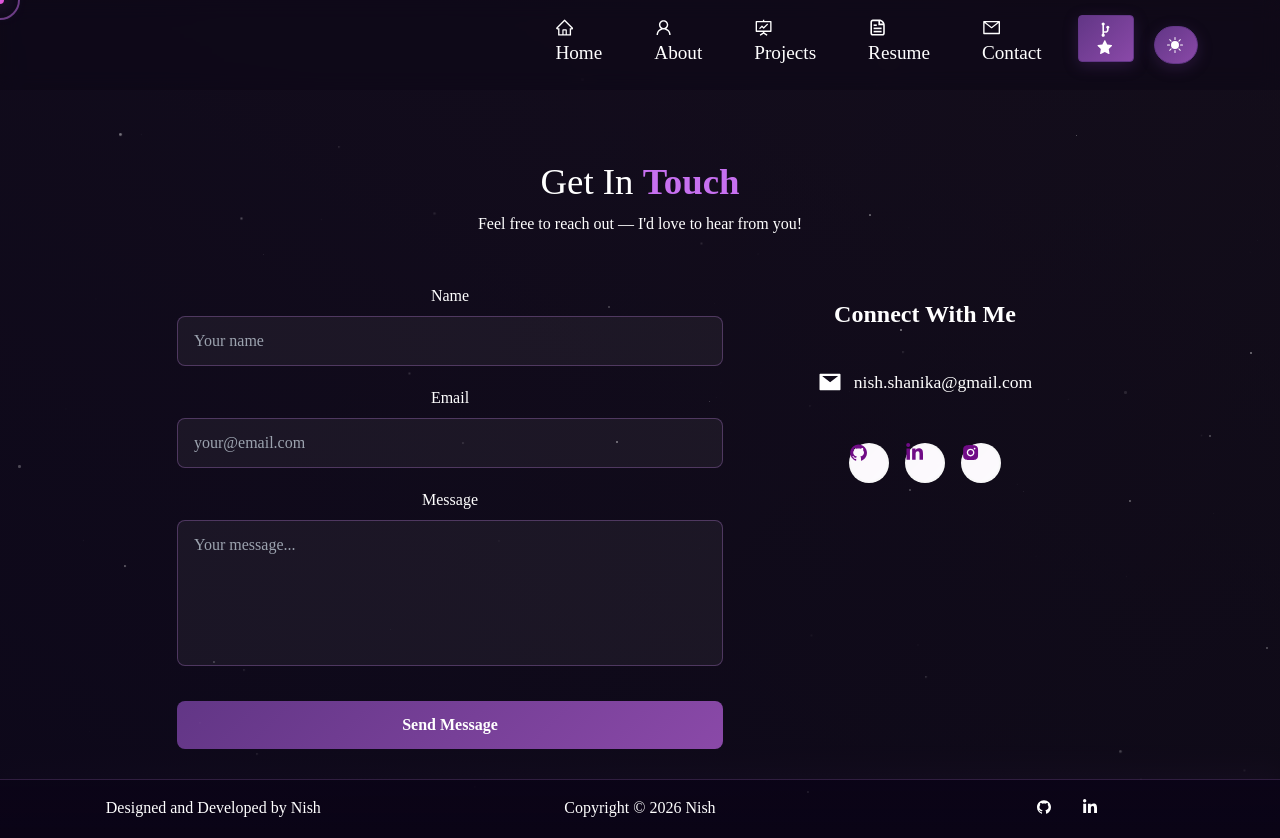
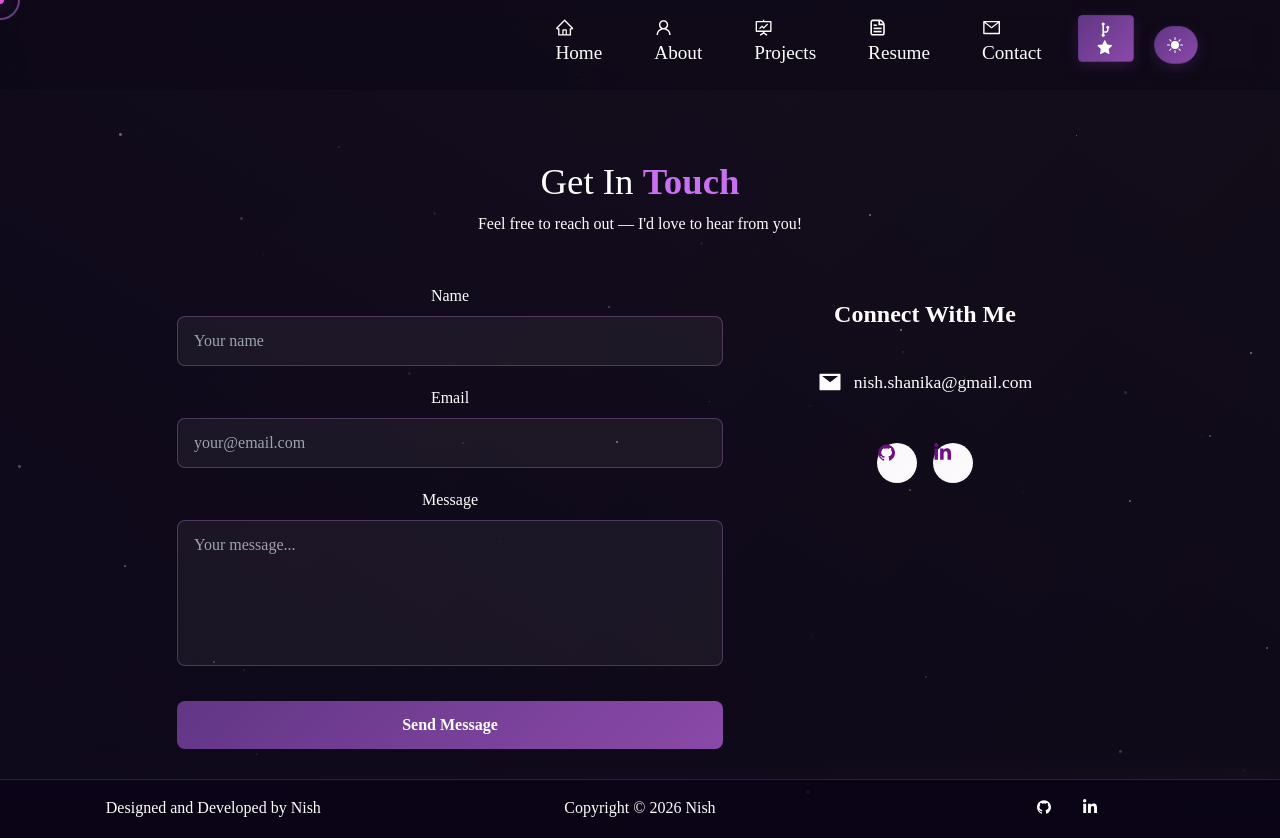
Before and after one commit to nishadipri/My_portfolio, a React (Create React App) app: page /contact in a window 1280 px wide. Built offline with nearby package versions, Linux system fonts and the light colour scheme.

Commit message:
Remove Instagram icon from contact section

```diff
--- a/src/components/Contact/Contact.js
+++ b/src/components/Contact/Contact.js
@@ -3,7 +3,7 @@ import { Container, Row, Col } from "react-bootstrap";
 import { useForm } from "react-hook-form";
 import emailjs from "@emailjs/browser";
 import Particle from "../Particle";
-import { AiFillGithub, AiFillInstagram, AiFillMail } from "react-icons/ai";
+import { AiFillGithub, AiFillMail } from "react-icons/ai";
 import { FaLinkedinIn } from "react-icons/fa";
 
 const STATUS = {
@@ -197,9 +197,6 @@ function Contact() {
                 <a href="https://www.linkedin.com/in/nishadi-samarathunge" target="_blank" rel="noopener noreferrer" className="icon-colour home-social-icons" aria-label="LinkedIn">
                   <FaLinkedinIn />
                 </a>
-                <a href="https://www.instagram.com/nishmnp/" target="_blank" rel="noopener noreferrer" className="icon-colour home-social-icons" aria-label="Instagram">
-                  <AiFillInstagram />
-                </a>
               </div>
             </div>
           </Col>
```
